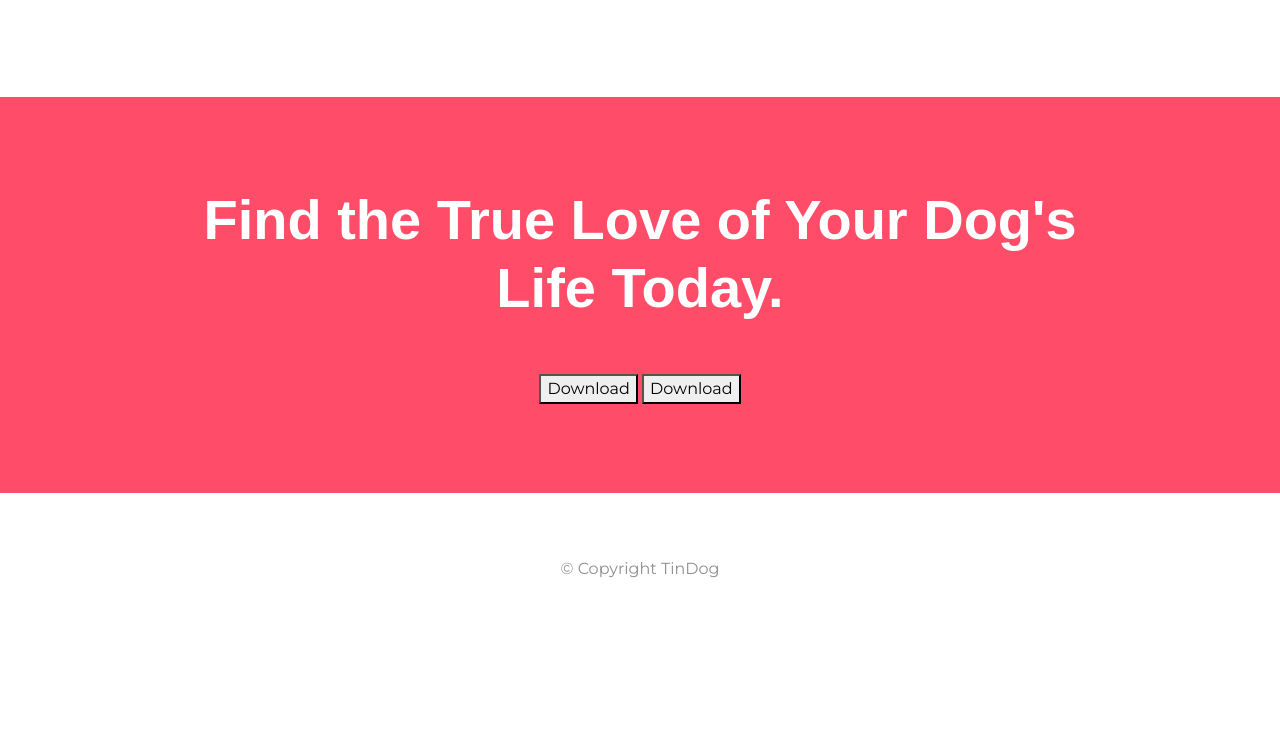
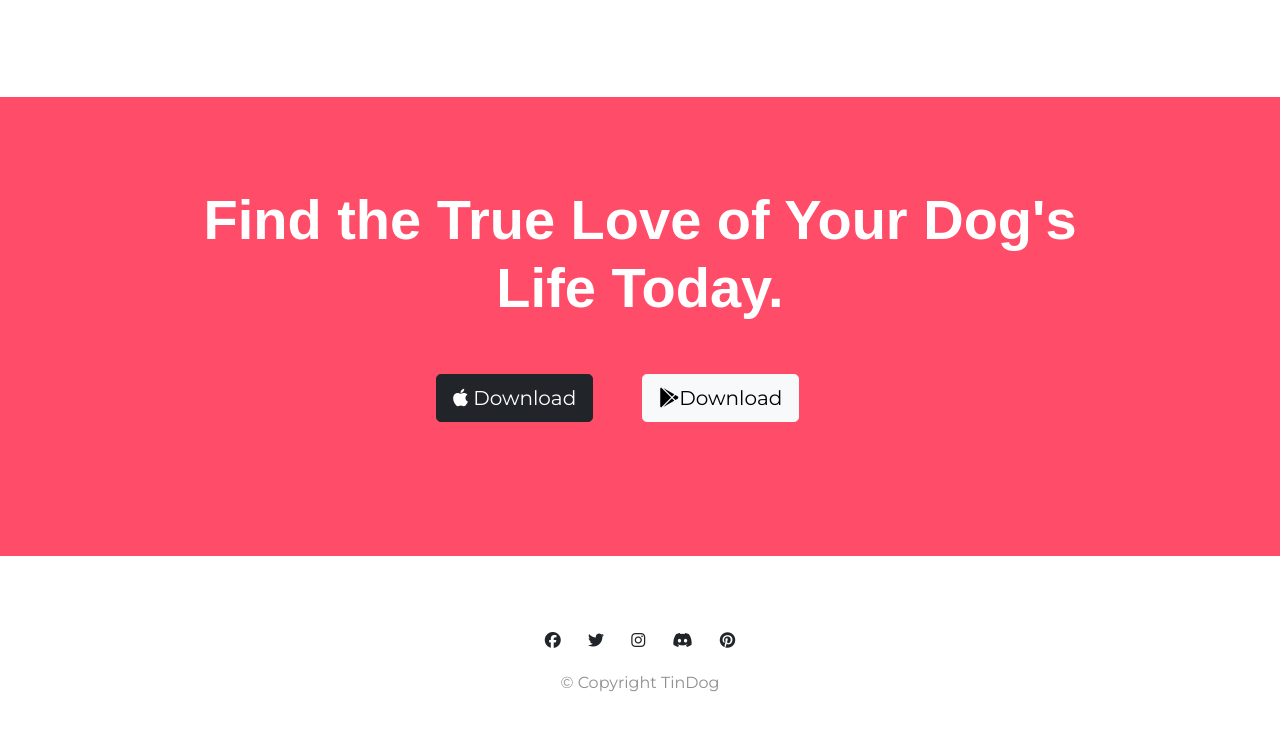
Before and after one commit to GayatriDunakhe/Tingdog-website, a plain HTML site: page index.html in a window 1280 px wide. Shown: the part 2392-3123 px from the top of the page. Before the commit the page ends 3037 px from the top, so only its background shows below. Drawn offline with nearby package versions, Linux system fonts and the light colour scheme.

Commit message:
Updated index file
Add social icons in footer and also change cta

```diff
--- a/index.html
+++ b/index.html
@@ -194,8 +194,8 @@
   <section id="cta">
 
     <h3>Find the True Love of Your Dog's Life Today.</h3>
-    <button type="button">Download</button>
-    <button type="button">Download</button>
+    <button type="button" class="btn btn-dark btn-lg download-btn"> <i class="fa-brands fa-apple"></i> Download</button>
+    <button type="button" class="btn btn-light btn-lg download-btn"> <i class="fa-brands fa-google-play"></i>Download</button>
 
   </section>
 
@@ -203,6 +203,12 @@
   <!-- Footer -->
 
   <footer id="footer">
+
+    <i class="fa-brands fa-facebook"></i>
+    <i class="fa-brands fa-twitter"></i>
+    <i class="fa-brands fa-instagram"></i>
+    <i class="fa-brands fa-discord"></i>
+    <i class="fa-brands fa-pinterest"></i>
 
     <p>© Copyright TinDog</p>
 
```
